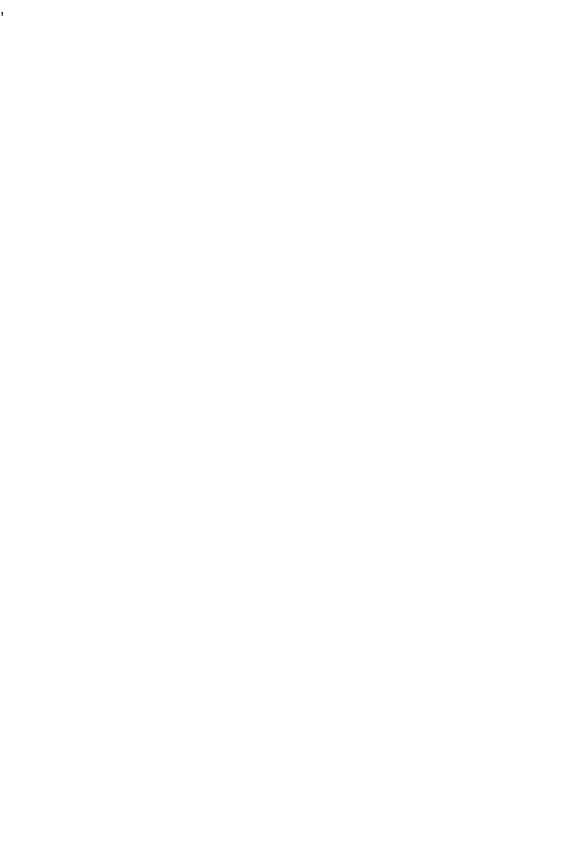
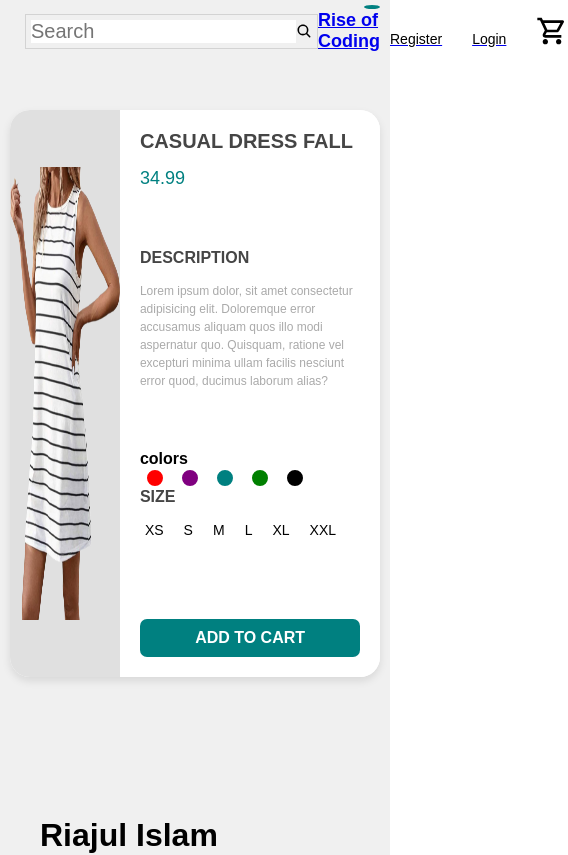
Before and after one commit to PavelRiajul/react-e-commerce, a React (Vite) app: page /product/1 in a window 390 px wide. Before the commit this address had no page. Shown: the top 855 px of the page, 568 px wide, since content can reach past the window. Built offline with nearby package versions, Linux system fonts and the light colour scheme.

Commit message:
singleProduct-page

```diff
--- a/src/App.jsx
+++ b/src/App.jsx
@@ -3,6 +3,7 @@ import Home from "./Pages/Home/Home"
 import Register from "./Pages/register/Register"
 import Login from "./Pages/login/Login"
 import AllProducts from "./Pages/AllProducts/AllProducts"
+import SingleProduct from "./Pages/single-product/SingleProduct"
 
 
 function App() {
@@ -13,9 +14,9 @@ function App() {
         <Route path="/register" element={<Register/>}/>
         <Route path="/login" element={<Login/>}/>
         <Route path="/products" element={<AllProducts/>}/>
+        <Route path="/product/:id" element={<SingleProduct/>}/>
       </Routes>
     </div>
   )
 }
-
 export default App
--- a/src/Components/Navbar/Navbar.jsx
+++ b/src/Components/Navbar/Navbar.jsx
@@ -15,7 +15,7 @@ function Navbar() {
             </div>
            </div>
            <div className="navbar-center">
-           <h1 className="navbar-logo">Rise of Coding</h1>
+            <Link to={"/"}><h1 className="navbar-logo">Rise of Coding</h1></Link>
         </div>
         <div className="navbar-right">
             <Link to="/register"><div className="navbar-menuItem">Register</div></Link>
--- a/src/Components/Products/Products.jsx
+++ b/src/Components/Products/Products.jsx
@@ -1,7 +1,12 @@
 import { CiSearch, CiShoppingCart } from "react-icons/ci"
 import "./Products.css"
+import { useNavigate } from "react-router-dom"
 
 function Products({items,heading}) {
+  const navigate = useNavigate();
+  const handleViewDetailes = (id)=>{
+    navigate(`/product/${id}`)
+  }
   return (
     <div>
         <h1 className="heading">{heading}</h1>
@@ -17,7 +22,7 @@ function Products({items,heading}) {
                     <button className="icon">
                         <CiShoppingCart/>Add To Cart
                     </button>
-                    <button className="icon">
+                    <button className="icon" onClick={()=> handleViewDetailes(item.id)}>
                         <CiSearch/>View Details
                     </button>
                   </div>
--- /dev/null
+++ b/src/Pages/single-product/SingleProduct.css
@@ -0,0 +1,230 @@
+.singleProduct-container {
+    background-color: #f0f0f0;
+    display: flex;
+    flex-direction: column;
+  }
+
+  .singleProduct-wrapper {
+    display: flex;
+    width: 75%;
+    margin: 60px auto;
+    background-color: #fff;
+    box-shadow: 0 4px 8px rgba(0, 0, 0, 0.1);
+    border-radius: 20px;
+    overflow: hidden;
+  }
+
+  .singleProduct-imageSection {
+    flex: 1;
+    background-color: #e0e0e0;
+    display: flex;
+    justify-content: center;
+    align-items: center;
+  }
+
+  .singleProduct-image {
+    max-width: 100%;
+    max-height: 100%;
+  }
+
+  .singleProduct-infoSection {
+    flex: 2;
+    padding: 60px 60px 60px 40px;
+    background-color: white;
+    display: flex;
+    flex-direction: column;
+  }
+
+  .singleProduct-title {
+    font-size: 34px;
+    margin: 0 0 15px;
+    color: #454545;
+    text-transform: uppercase;
+  }
+
+  .singleProduct-number {
+    font-size: 24px;
+    color: teal;
+    margin: 0 0 30px;
+  }
+  .description-title {
+    margin: 30px 0 15px;
+    color: #454545;
+    text-transform: uppercase;
+  }
+  .singleProduct-description {
+    margin: 0 0 30px;
+    color: #aaa;
+    line-height: 1.5;
+    font-size: 14px;
+  }
+
+  .singleProduct-options {
+    display: flex;
+    align-items: flex-start;
+    justify-content: space-between;
+    padding-top: 30px;
+  }
+
+  .colors-section,
+  .sizes-section {
+    width: 48%;
+  }
+
+  .colors-section h4,
+  .sizes-section h4 {
+    margin: 0 0 15px;
+    color: #454545;
+    text-transform: uppercase;
+  }
+
+  .colors {
+    display: flex;
+    gap: 5px;
+  }
+
+  .color-circle {
+    width: 25px;
+    height: 25px;
+    border-radius: 50%;
+    border: 2px solid white;
+    margin: 0 5px 0;
+    cursor: pointer;
+  }
+
+  .sizes span {
+    margin-right: 10px;
+    font-size: 16px;
+    padding: 5px;
+    cursor: pointer;
+    text-transform: uppercase;
+  }
+
+  .addToCart {
+    margin-top: 60px;
+    display: flex;
+    justify-content: flex-start;
+  }
+
+  .addToCart button {
+    width: 35%;
+    text-transform: uppercase;
+    font-weight: 600;
+    padding: 20px;
+    background-color: teal;
+    color: white;
+    font-size: 24px;
+    border: none;
+    cursor: pointer;
+    border-radius: 7px;
+    transition: background-color 0.3s;
+  }
+
+  .addToCart button:hover {
+    background-color: #006666;
+  }
+
+  @media screen and (max-width: 1228px) {
+    .addToCart button {
+      width: 50%;
+      font-size: 20px;
+    }
+    .singleProduct-image {
+      height: 80%;
+    }
+  }
+
+  @media screen and (max-width: 1024px) {
+    .singleProduct-wrapper {
+      width: 90%;
+      height: auto;
+    }
+
+    .singleProduct-imageSection {
+      height: auto;
+    }
+
+    .singleProduct-infoSection {
+      padding: 40px;
+    }
+
+    .singleProduct-title {
+      font-size: 28px;
+    }
+
+    .singleProduct-number {
+      font-size: 22px;
+    }
+
+    .addToCart button {
+      width: 50%;
+      font-size: 20px;
+    }
+  }
+
+  @media screen and (max-width: 768px) {
+    .singleProduct-wrapper {
+      width: 95%;
+      height: auto;
+    }
+
+    .singleProduct-imageSection {
+      height: auto;
+    }
+
+    .singleProduct-infoSection {
+      padding: 20px;
+    }
+
+    .singleProduct-title {
+      font-size: 24px;
+    }
+
+    .singleProduct-number {
+      font-size: 20px;
+    }
+
+    .singleProduct-description {
+      font-size: 14px;
+    }
+
+    .colors-section,
+    .sizes-section {
+      width: 100%;
+      margin-bottom: 20px;
+    }
+
+    .color-circle {
+      width: 20px;
+      height: 20px;
+    }
+
+    .sizes span {
+      font-size: 14px;
+    }
+
+    .addToCart button {
+      width: 100%;
+      padding: 15px;
+      font-size: 18px;
+    }
+  }
+
+  @media screen and (max-width: 480px) {
+    .singleProduct-title {
+      font-size: 20px;
+    }
+
+    .singleProduct-number {
+      font-size: 18px;
+    }
+
+    .singleProduct-description {
+      font-size: 12px;
+    }
+
+    .addToCart button {
+      font-size: 16px;
+      padding: 10px;
+    }
+  }
--- /dev/null
+++ b/src/Pages/single-product/SingleProduct.jsx
@@ -0,0 +1,67 @@
+import { useParams } from "react-router-dom"
+import "./SingleProduct.css"
+import { allProducts } from "../../db/data"
+import Navbar from "../../Components/Navbar/Navbar"
+import Footer from "../../Components/Footer/Footer"
+import { useState } from "react"
+
+const SingleProduct = () => {
+    const {id} = useParams()
+    const product = allProducts.find((product)=> product.id === parseInt(id));
+    const colors = ["red","purple","teal","green","black"]
+    const sizes = ["xs","s","m","l","xl","xxl"]
+    const [selectedSize,setSelectedSize]=useState(null)
+    const handleSizeClick =(size)=>{
+        setSelectedSize(size)
+    }
+    const [selectedColor,setSelectedColor]=useState(null);
+    const handleCircleClick = (color)=>{
+        setSelectedColor(color)
+    }
+  return (
+    <div className="singleProduct-container">
+    <Navbar/>
+    <div className="singleProduct-wrapper">
+    <div className="singleProduct-imageSection">
+        <img src={product.img} alt=""  className="singleProduct-image"/>
+    </div>
+    <div className="singleProduct-infoSection">
+        <h2 className="singleProduct-title">{product.title}</h2>
+        <p className="singleProduct-number">{product.price}</p>
+        <h4 className="description-title">Description</h4>
+        <p className="singleProduct-description">
+            Lorem ipsum dolor, sit amet consectetur adipisicing elit. Doloremque error accusamus aliquam quos illo modi aspernatur quo. Quisquam, ratione vel excepturi minima ullam facilis nesciunt error quod, ducimus laborum alias?
+        </p>
+        <div className="singleProduct-options">
+            <div className="color-section">
+                <h4>colors</h4>
+                <div className="colors">
+                    {
+                        colors.map((color)=>(
+                            <div key={color} className="color-circle" style={{backgroundColor:color,outline:selectedColor ===color ? `3px solid ${color}`:""}} onClick={()=>handleCircleClick(color)}></div>
+                        )) }
+                </div>
+            </div>
+        </div>
+        <div className="sizes-section">
+          <h4>Size</h4>
+          <div className="sizes">
+           {
+            sizes.map((size)=>(
+                <span key={size} style={{border:selectedSize ===size ? "1px solid #111":""}}
+                onClick={()=>handleSizeClick(size)}>{size}</span>
+            ))
+           }
+          </div>
+        </div>
+        <div className="addToCart">
+            <button>Add to cart</button>
+        </div>
+    </div>
+    </div>
+
+    <Footer/>
+    </div>
+  )
+}
+export default SingleProduct
```
